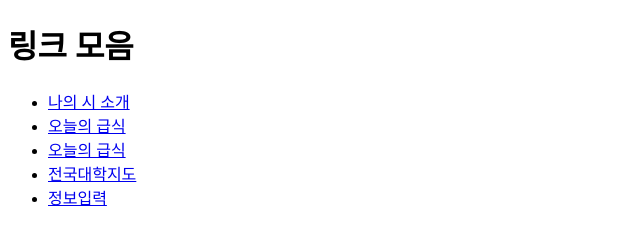
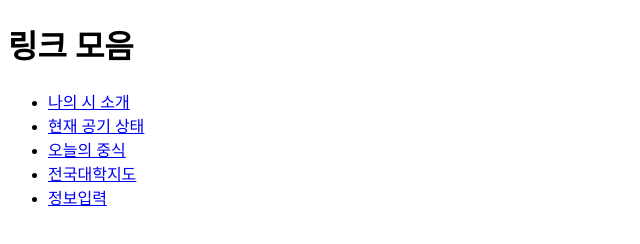
Before and after one commit to smilebug24/webapp1, a plain HTML site: page index.html in a window 1280 px wide. Shown: the full height of the page, 0-640 px from the left. Drawn offline with Linux system fonts and the light colour scheme.

Commit message:
Update index.html

```diff
--- a/index.html
+++ b/index.html
@@ -8,8 +8,8 @@
     <h1>링크 모음</h1>
     <ul>
         <li><a href="poem.html" target="_blank">나의 시 소개</a></li>
-        <li><a href="air.html" target="_blank">오늘의 급식</a></li>
-        <li><a href="meal.html" target="_blank">오늘의 급식</a></li>
+        <li><a href="air.html" target="_blank">현재 공기 상태</a></li>
+        <li><a href="meal.html" target="_blank">오늘의 중식</a></li>
         <li><a href="university.html" target="_blank">전국대학지도</a></li>
          <li><a href="input.html" target="_blank">정보입력</a></li>
     </ul>
```
